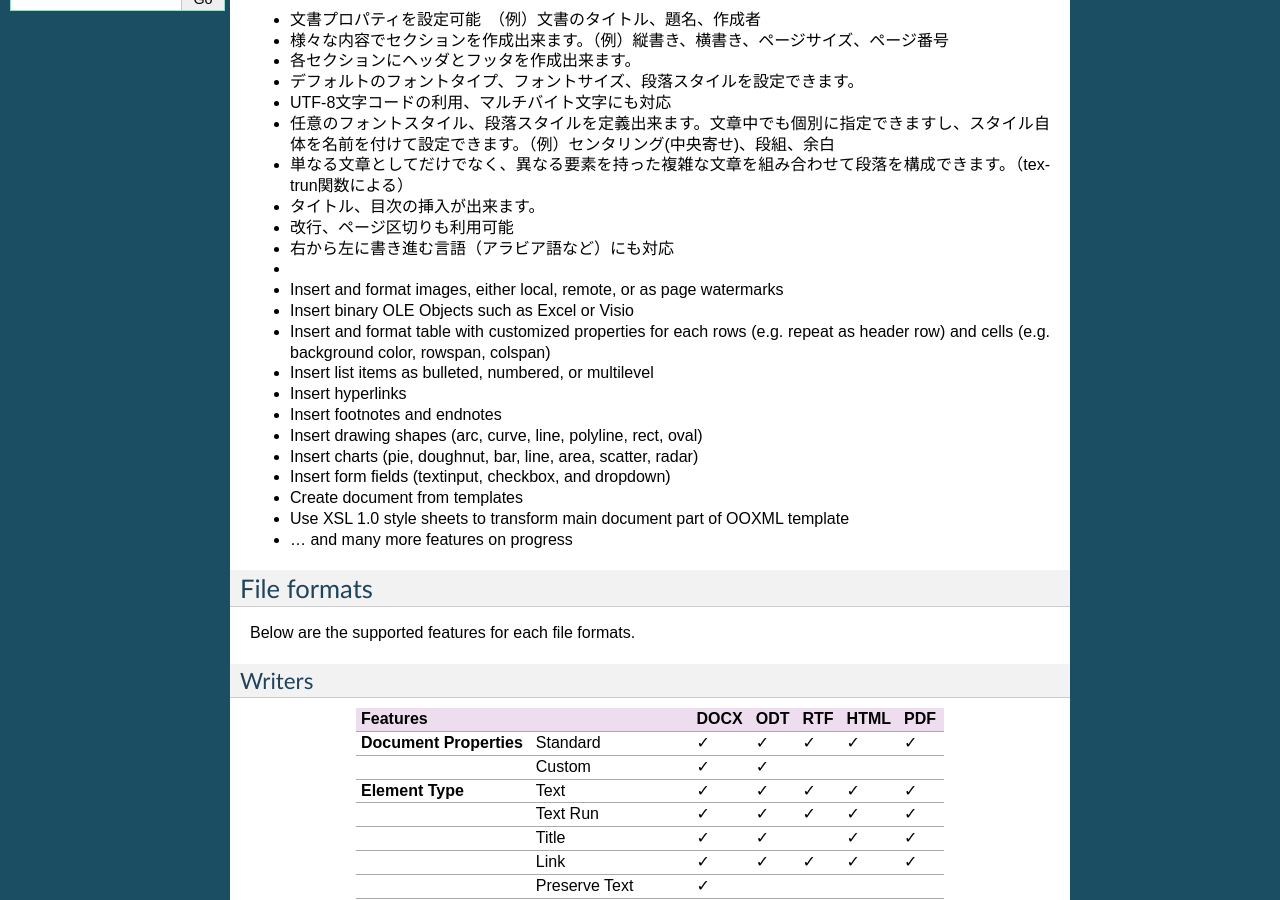
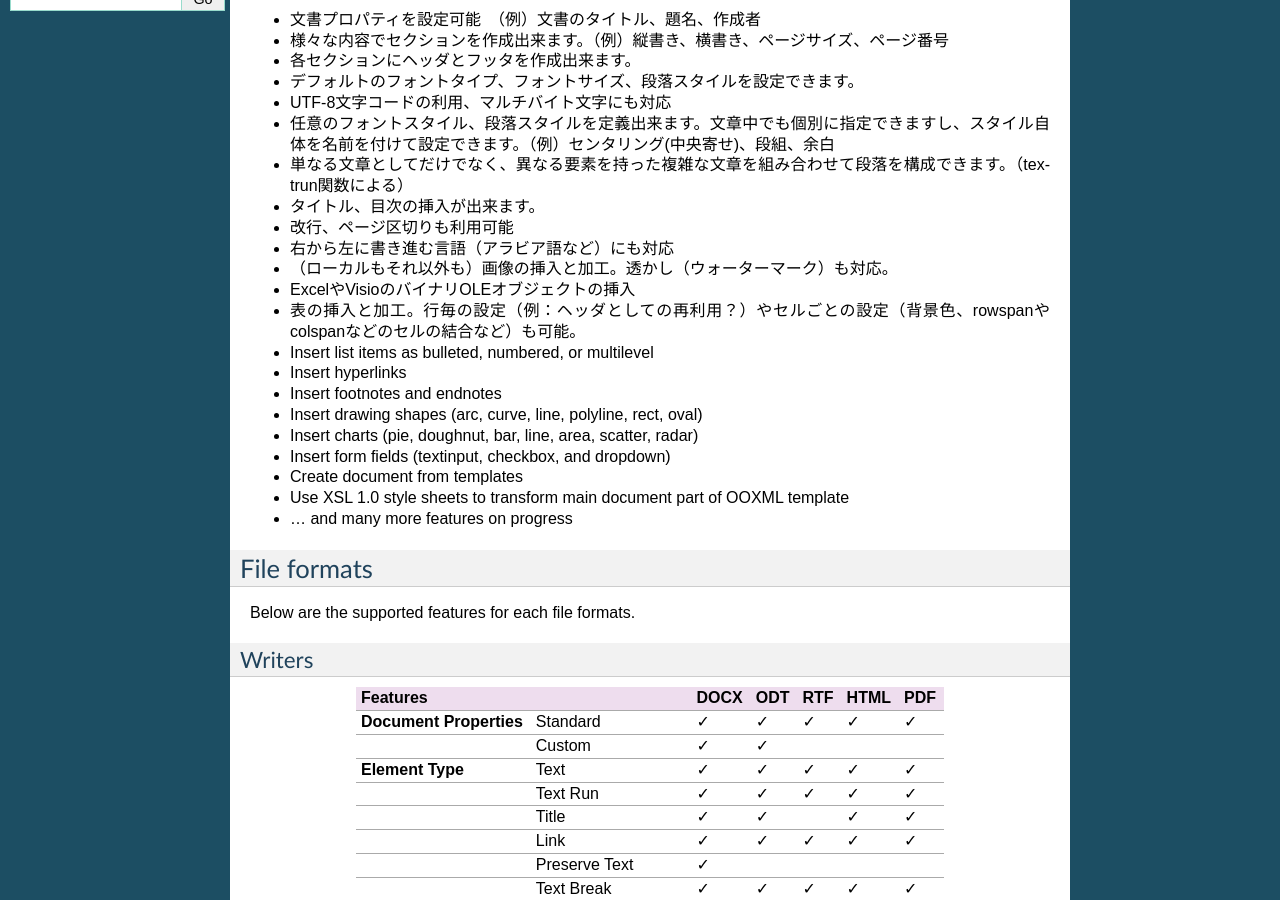
Before and after one commit to amaranthinekt/PHPWord_docs_ja, a Sphinx documentation site: the page built from docs/intro.rst, in a window 1280 px wide and 900 px high, scrolled down 430 px. Built offline with Sphinx 7.4.7, drawn with Linux system fonts in a browser that asks for light colours.

Commit message:
update intro.rst

```diff
--- a/docs/intro.rst
+++ b/docs/intro.rst
@@ -27,12 +27,10 @@ PHPWordは、`continuous integration（継続的インテグレーション）<h
 -  タイトル、目次の挿入が出来ます。
 -  改行、ページ区切りも利用可能
 -  右から左に書き進む言語（アラビア語など）にも対応
--
--  Insert and format images, either local, remote, or as page watermarks
--  Insert binary OLE Objects such as Excel or Visio
--  Insert and format table with customized properties for each rows
-   (e.g. repeat as header row) and cells (e.g. background color,
-   rowspan, colspan)
+-  （ローカルもそれ以外も）画像の挿入と加工。透かし（ウォーターマーク）も対応。
+-  ExcelやVisioのバイナリOLEオブジェクトの挿入
+-  表の挿入と加工。行毎の設定（例：ヘッダとしての再利用？）やセルごとの設定（背景色、rowspanやcolspanなどのセルの結合など）も可能。
+
 -  Insert list items as bulleted, numbered, or multilevel
 -  Insert hyperlinks
 -  Insert footnotes and endnotes
```
